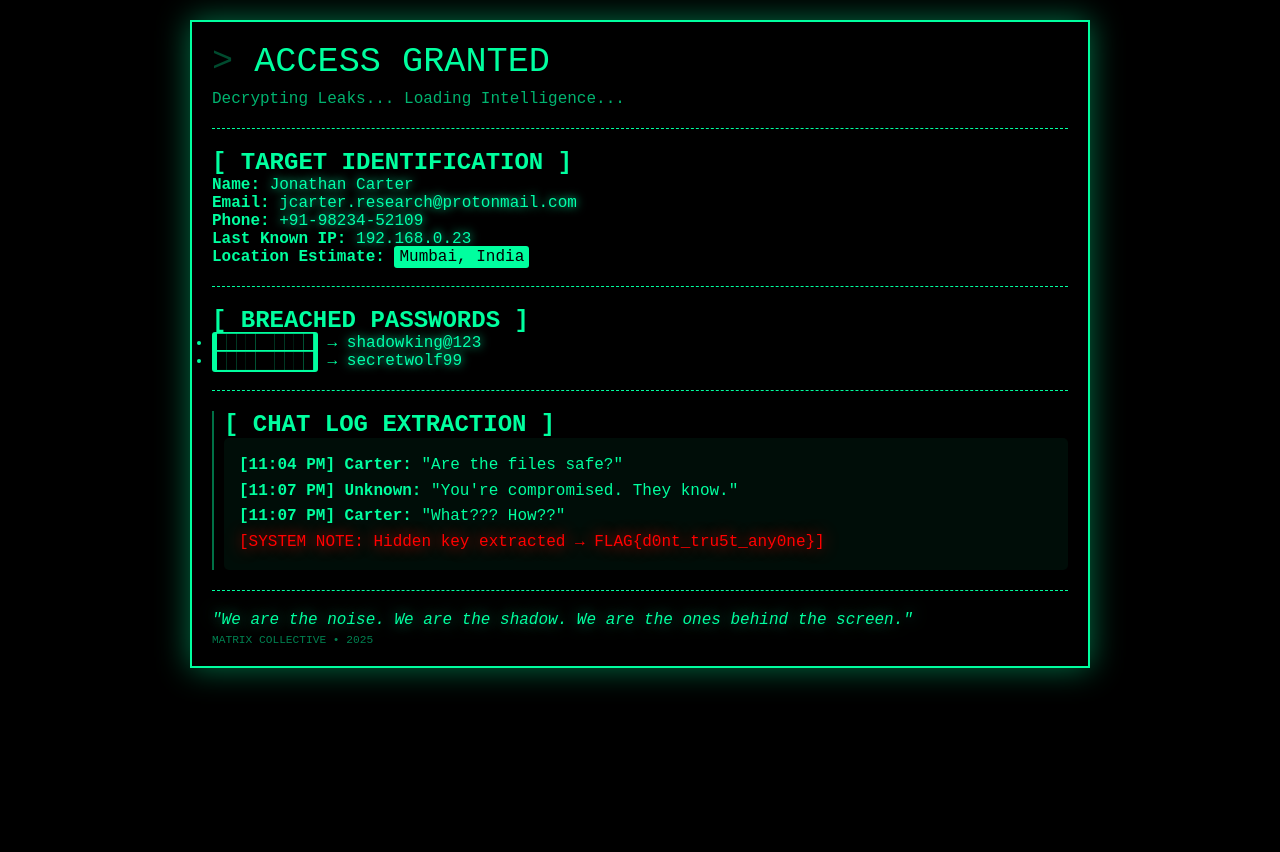
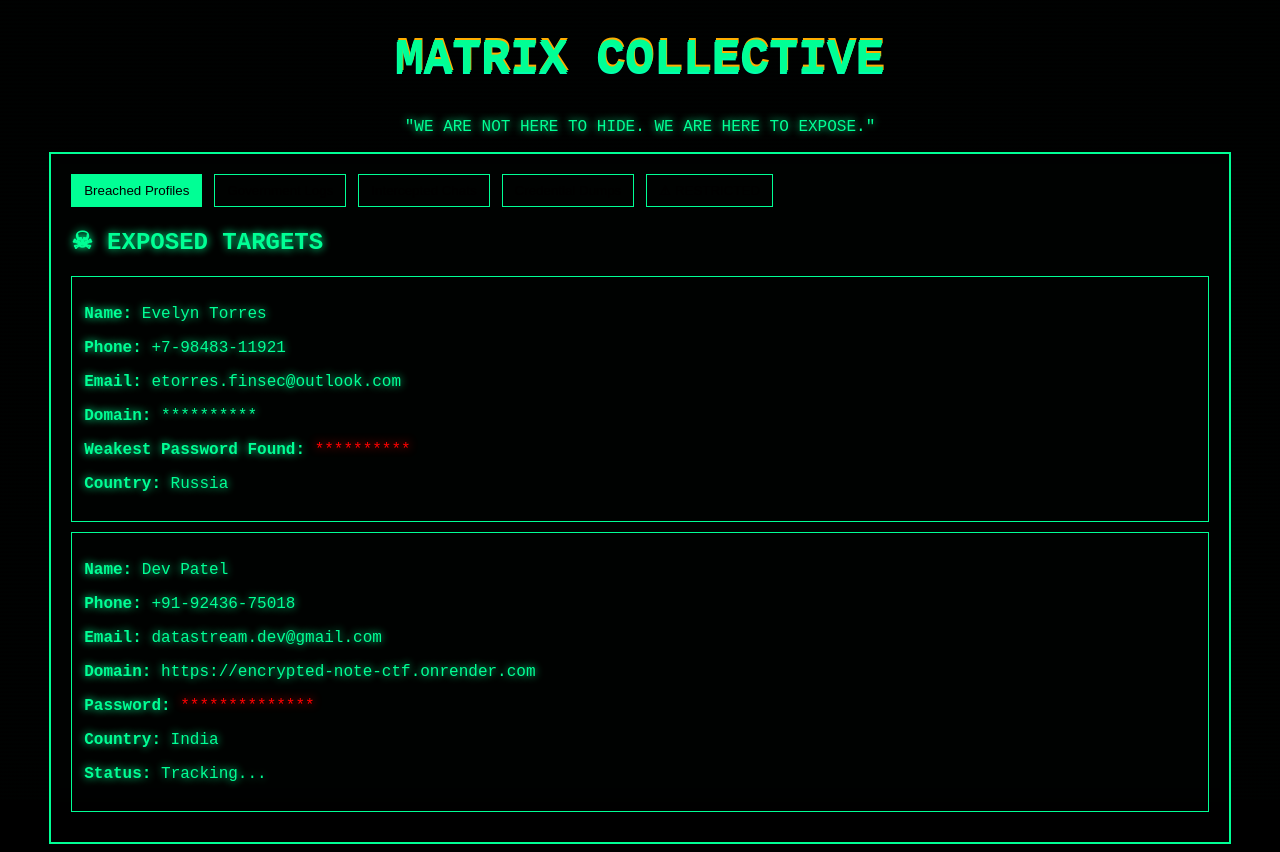
Before and after one commit to muhammed-looth/encrypted-note-ctf, a Flask app: page /matrix in a window 1280 px wide. Before the commit the page ends 687 px from the top, so only its background shows below. Run offline with Flask 3, Linux system fonts and the light colour scheme; a user stored in the database is signed in.

Commit message:
Matrix updated

```diff
--- a/service/server.py
+++ b/service/server.py
@@ -59,7 +59,7 @@
             # Login the user
             login_user(user)
 
-            return redirect("/breach")
+            return redirect("/matrix")
 
         flash("ACCESS DENIED — INVALID CREDENTIALS")
         return redirect("/")
@@ -73,6 +73,7 @@
 
 
 @app.route('/matrix')
+@login_required
 def matrix():
     return render_template('matrix.html')
 
--- a/static/css/matrix.css
+++ b/static/css/matrix.css
@@ -1,95 +1,72 @@
-* {
-    margin: 0;
-    padding: 0;
-    box-sizing: border-box;
+body {
+    background: #000;
+    font-family: "Courier New";
+    color: #00ff95;
+    text-shadow: 0 0 8px #00ff95;
+    user-select: none;
 }
 
-body {
-    background: black;
-    color: #00ff9f;
-    font-family: "Courier New", monospace;
-    display: flex;
-    justify-content: center;
-    padding: 20px;
+.scanlines::before {
+    content:"";
+    position: fixed;
+    top: 0; left: 0;
+    width: 100%;
+    height: 100%;
+    background: repeating-linear-gradient(transparent 0px, rgba(0,255,149,0.05) 2px, transparent 4px);
+    pointer-events: none;
+    opacity: 0.2;
 }
 
-#terminal {
-    width: 80%;
-    max-width: 900px;
-    border: 2px solid #00ff9f;
-    padding: 20px;
-    background: rgba(0,0,0,0.6);
-    backdrop-filter: blur(4px);
-    box-shadow: 0 0 30px #00ff9f70;
+.header {
+    text-align: center;
+    margin-top: 20px;
 }
 
-.blink {
-    animation: blink 1s infinite;
+.glitch {
+    font-size: 3rem;
+    animation: glitch 1.5s infinite alternate;
 }
 
-@keyframes blink {
-    50% {opacity: 0;}
+@keyframes glitch {
+    0% {text-shadow: 2px 2px #0f0, -2px -2px #f00;}
+    100% {text-shadow: -2px 2px #0ff, 2px -2px #ff0;}
 }
 
-.title { font-size: 2.2rem; margin-bottom: 8px;}
-.subtitle { font-size: 1rem; margin-bottom: 15px; opacity: 0.7; }
-
-hr {
-    border: none;
-    border-bottom: 1px dashed #00ff9f;
-    margin: 20px 0;
+.terminal-box {
+    width: 90%;
+    margin: auto;
+    border: 2px solid #00ff95;
+    padding: 20px;
+    backdrop-filter: blur(5px);
 }
 
-.reveal {
-    color: #00ffaa;
-    text-shadow: 0 0 10px #00ffaa;
-    animation: typeIn 2s steps(20) forwards;
-    opacity: 0;
+.menu {
+    display: flex;
+    gap: 12px;
+    margin-bottom: 20px;
 }
 
-@keyframes typeIn {
-    to {opacity: 1;}
+.tab-btn {
+    background: transparent;
+    border: 1px solid #00ff95;
+    padding: 8px 12px;
+    cursor: pointer;
+    transition: 0.2s;
 }
 
-.redacted {
-    background: #00ff9f;
-    color: black;
-    padding: 2px 5px;
-    border-radius: 3px;
-    cursor: pointer;
+.tab-btn:hover, .tab-btn.active {
+    background: #00ff95;
+    color: #000;
 }
 
-.redacted:hover {
-    background: transparent;
-    color: #00ff9f;
+.section {display:none;}
+.section.active {display:block;}
+
+.profile-card {
+    border: 1px solid #00ff95;
+    padding: 12px;
+    margin: 10px 0;
 }
 
-.chat {
-    background: rgba(0,255,159,0.05);
-    padding: 15px;
-    border-radius: 5px;
-    line-height: 1.6;
-}
-
-.scroll {
-    max-height: 200px;
-    overflow-y: auto;
-    border-left: 2px solid #00ff9f70;
-    padding-left: 10px;
-}
-
-.glow {
-    margin-top: 20px;
-    font-style: italic;
-    text-shadow: 0 0 15px #00ffaa90;
-}
-
-.tiny {
-    font-size: 0.7rem;
-    opacity: 0.5;
-    margin-top: 5px;
-}
-.flag {
-    color: red;
-    text-shadow: 0 0 15px red;
-}
+.warn {color: red; text-shadow: 0 0 10px red;}
+.flag {color: #ff0044; font-weight: bold;}
--- a/static/js/matrix.js
+++ b/static/js/matrix.js
@@ -1,17 +1,16 @@
-console.log("%cACCESS LOGGED | TRACE INITIATED", "color:red; font-size:18px");
+const buttons = document.querySelectorAll(".tab-btn");
+const sections = document.querySelectorAll(".section");
 
-const redacted = document.querySelectorAll(".redacted");
+buttons.forEach(btn=>{
+    btn.addEventListener("click", ()=>{
+        buttons.forEach(b=>b.classList.remove("active"));
+        btn.classList.add("active");
 
-redacted.forEach(el => {
-    el.addEventListener("click", () => {
-        el.style.transition = "0.5s";
-        el.style.background = "transparent";
-        el.style.color = "#00ff9f";
-        el.innerText = el.dataset.real || "UNMASKED";
+        sections.forEach(sec=>{
+            sec.classList.remove("active");
+            if(sec.id === btn.dataset.target) sec.classList.add("active");
+        });
     });
 });
 
-// Fake location reveal effect
-setTimeout(() => {
-    document.getElementById("location").innerHTML = "Mumbai, India";
-}, 5000);
+console.log("%cMATRIX NODE ACCESS RECORDED.", "color:red; font-size:16px");
--- a/templates/matrix.html
+++ b/templates/matrix.html
@@ -2,55 +2,97 @@
 <html lang="en">
 <head>
     <meta charset="UTF-8">
-    <title>THE EXPOSURE | MATRIX COLLECTIVE</title>
+    <title>MATRIX // DARKNET NODE</title>
     <link rel="stylesheet" href="/static/css/matrix.css">
 </head>
+
 <body>
+<div class="scanlines"></div>
 
-<div id="terminal">
-    <div class="title">
-        <span class="blink">></span> ACCESS GRANTED
-    </div>
-    <div class="subtitle">Decrypting Leaks... Loading Intelligence...</div>
-    <hr>
+<div class="header">
+    <h1 class="glitch" data-text="MATRIX COLLECTIVE">MATRIX COLLECTIVE</h1>
+    <p class="sub">"WE ARE NOT HERE TO HIDE. WE ARE HERE TO EXPOSE."</p>
+</div>
 
-    <div class="section">
-        <h2>[ TARGET IDENTIFICATION ]</h2>
-        <p><b>Name:</b> <span class="reveal">Jonathan Carter</span></p>
-        <p><b>Email:</b> <span class="reveal">jcarter.research@protonmail.com</span></p>
-        <p><b>Phone:</b> <span class="reveal">+91-98234-52109</span></p>
-        <p><b>Last Known IP:</b> <span class="reveal hack-color">192.168.0.23</span></p>
-        <p><b>Location Estimate:</b> <span id="location" class="redacted">██████████</span></p>
+<div class="terminal-box">
+
+    <div class="menu">
+        <button class="tab-btn active" data-target="breaches">Breached Profiles</button>
+        <button class="tab-btn" data-target="gov">Government Logs</button>
+        <button class="tab-btn" data-target="chats">Intercepted Chats</button>
+        <button class="tab-btn" data-target="dumps">Credential Dumps</button>
+        <button class="tab-btn" data-target="restricted">⚠ RESTRICTED</button>
     </div>
 
-    <hr>
+    <!-- SECTION: BREACHED PROFILES -->
+    <div class="section active" id="breaches">
+        <h2>☠ EXPOSED TARGETS</h2>
 
-    <div class="section">
-        <h2>[ BREACHED PASSWORDS ]</h2>
-        <ul>
-            <li><span class="redacted">██████████</span> → <span class="reveal">shadowking@123</span></li>
-            <li><span class="redacted">██████████</span> → <span class="reveal">secretwolf99</span></li>
-        </ul>
-    </div>
+        <div class="profile-card">
+            <p><b>Name:</b> <span class="reveal">Evelyn Torres</span></p>
+            <p><b>Phone:</b> <span class="reveal">+7-98483-11921</span></p>
+            <p><b>Email:</b> <span class="reveal">etorres.finsec@outlook.com</span></p>
+            <p><b>Domain:</b> **********</p>
+            <p><b>Weakest Password Found:</b> <span class="warn">**********</span></p>
+            <p><b>Country:</b> Russia</p>
+        </div>
 
-    <hr>
-
-    <div class="section scroll">
-        <h2>[ CHAT LOG EXTRACTION ]</h2>
-        <div class="chat">
-            <p><b>[11:04 PM] Carter:</b> "Are the files safe?"</p>
-            <p><b>[11:07 PM] Unknown:</b> "You're compromised. They know." </p>
-            <p><b>[11:07 PM] Carter:</b> "What??? How??"</p>
-            <p class="flag">[SYSTEM NOTE: Hidden key extracted → FLAG{d0nt_tru5t_any0ne}]</p>
+        <div class="profile-card">
+            <p><b>Name:</b> <span class="reveal">Dev Patel</span></p>
+            <p><b>Phone:</b> <span class="reveal">+91-92436-75018</span></p>
+            <p><b>Email:</b> <span class="reveal">datastream.dev@gmail.com</span></p>
+            <p><b>Domain:</b> https://encrypted-note-ctf.onrender.com</p>
+            <p><b>Password:</b> <span class="warn">**************</span></p>
+            <p><b>Country:</b> India</p>
+            <p><b>Status:</b> Tracking...</p>
         </div>
     </div>
 
-    <hr>
 
-    <footer>
-        <p class="glow">"We are the noise. We are the shadow. We are the ones behind the screen."</p>
-        <p class="tiny">MATRIX COLLECTIVE • 2025</p>
-    </footer>
+    <!-- SECTION: GOVERNMENT LOGS -->
+    <div class="section" id="gov">
+        <h2>🛑 COMPROMISED GOVERNMENT NODES</h2>
+
+        <pre class="log">
+[LOG] Accessing National Registry...
+[OK] Data Pipeline Breached
+[EXTRACT] Citizen Database → 2.4GB
+        </pre>
+    </div>
+
+
+    <!-- SECTION: INTERCEPTED CHATS -->
+    <div class="section" id="chats">
+        <h2>💬 INTERCEPTED CONVERSATIONS</h2>
+
+        <div class="chat">
+            <p><b>[01:22] Unknown:</b> “Dev, the key fragments are complete — all 10. But the order is chaos. I need the correct alignment. Now.”</p>
+            <p><b>[01:24] Dev:</b> “You’ve got the pieces. Now try my phone number.”</p>
+            <p><b>[01:25] Unknown:</b> “Hey, what’s this supposed to be? Looks important.”</p>
+            <p><b>[01:26] Dev:</b> “You hold the key now. Keep it safe — and whatever you do… don’t let it surface.”</p>
+        </div>
+    </div>
+
+
+    <!-- DUMP SECTION -->
+    <div class="section" id="dumps">
+        <h2>📁 CREDENTIAL DUMP</h2>
+        <table>
+            <tr><th>User</th><th>Hash</th><th>Last Login</th></tr>
+            <tr><td>root</td><td>******************************</td><td>01:11:43 AM</td></tr>
+            <tr><td>admin</td><td>******************************</td><td>03:54:12 PM</td></tr>
+        </table>
+    </div>
+
+    <!-- RESTRICTED -->
+    <div class="section locked" id="restricted">
+        <h2>🔥 RESTRICTED VAULT 🔥</h2>
+        <p>Decrypting...</p>
+        <p class="flag">⚠ ACCESS RESTRICTION:<br>
+Unlock Time: 01:00 AM <br>
+Duration: 1 Hour Only</p>
+    </div>
+
 </div>
 
 <script src="/static/js/matrix.js"></script>
```
